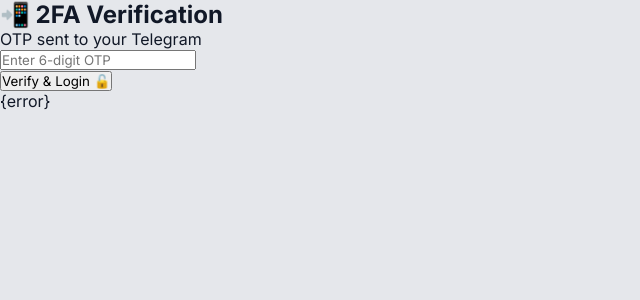
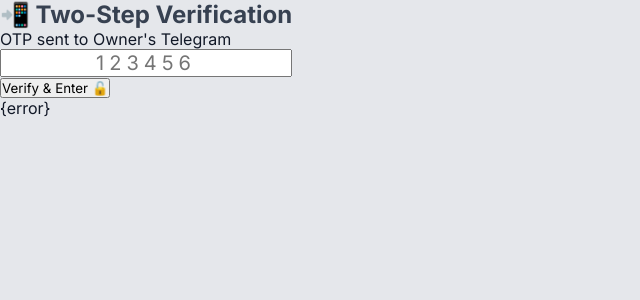
Before and after one commit to LKDlovepreet/New-Drama-Bot, a Python web app: template dashboard/templates/verify.html in a window 1280 px wide. Shown: the top 300 px of the page, without its empty margins (0-640 px from the left). Run offline with Jinja, Linux system fonts and the light colour scheme; the template is opened without the code that fills it, so the values that code supplies are empty.

Commit message:
Update verify.html

```diff
--- a/dashboard/templates/verify.html
+++ b/dashboard/templates/verify.html
@@ -3,21 +3,22 @@
 <head>
     <meta charset="UTF-8">
     <meta name="viewport" content="width=device-width, initial-scale=1.0">
-    <title>2FA Verify - Guard Bot</title>
-    <link rel="stylesheet" href="/static/style.css">
+    <title>2FA - RAMGARHIA Services</title>
+    <link href="https://fonts.googleapis.com/css2?family=Inter:wght@400;500;600&family=Newsreader:opsz,wght@6..72,600&display=swap" rel="stylesheet">
+    <link rel="stylesheet" href="/static/style.css?v=3.0">
 </head>
 <body class="auth-body">
     <div class="auth-container">
         <div class="auth-box">
             <div class="auth-header">
-                <h2>📲 2FA Verification</h2>
-                <p>OTP sent to your Telegram</p>
+                <h2 style="color: var(--bg-header);">📲 Two-Step Verification</h2>
+                <p>OTP sent to Owner's Telegram</p>
             </div>
             <form action="/verify" method="post">
                 <div class="input-group">
-                    <input type="text" name="otp" placeholder="Enter 6-digit OTP" required maxlength="6" autocomplete="off">
+                    <input type="text" name="otp" placeholder="123456" required maxlength="6" autocomplete="off" style="text-align: center; letter-spacing: 5px; font-size: 20px;">
                 </div>
-                <button type="submit" class="btn-success">Verify & Login 🔓</button>
+                <button type="submit" class="btn-success">Verify & Enter 🔓</button>
             </form>
             <p class="error-msg">{error}</p>
         </div>
```
